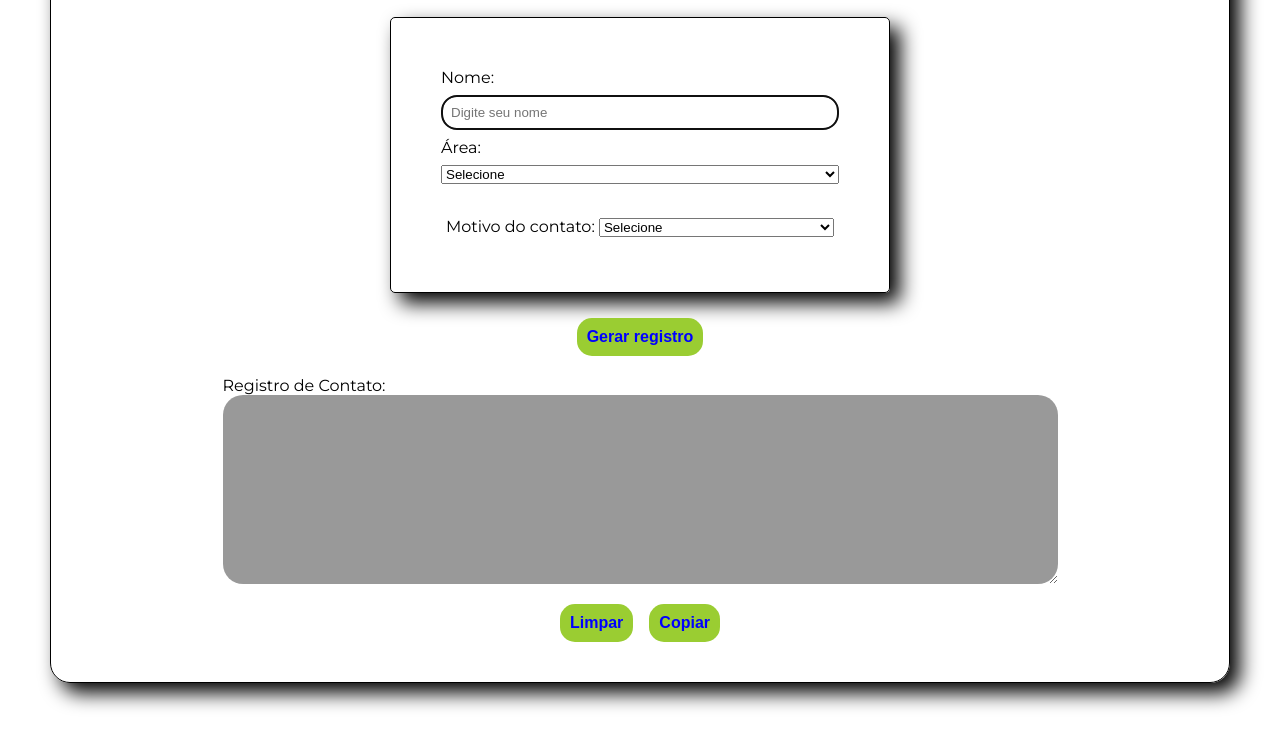
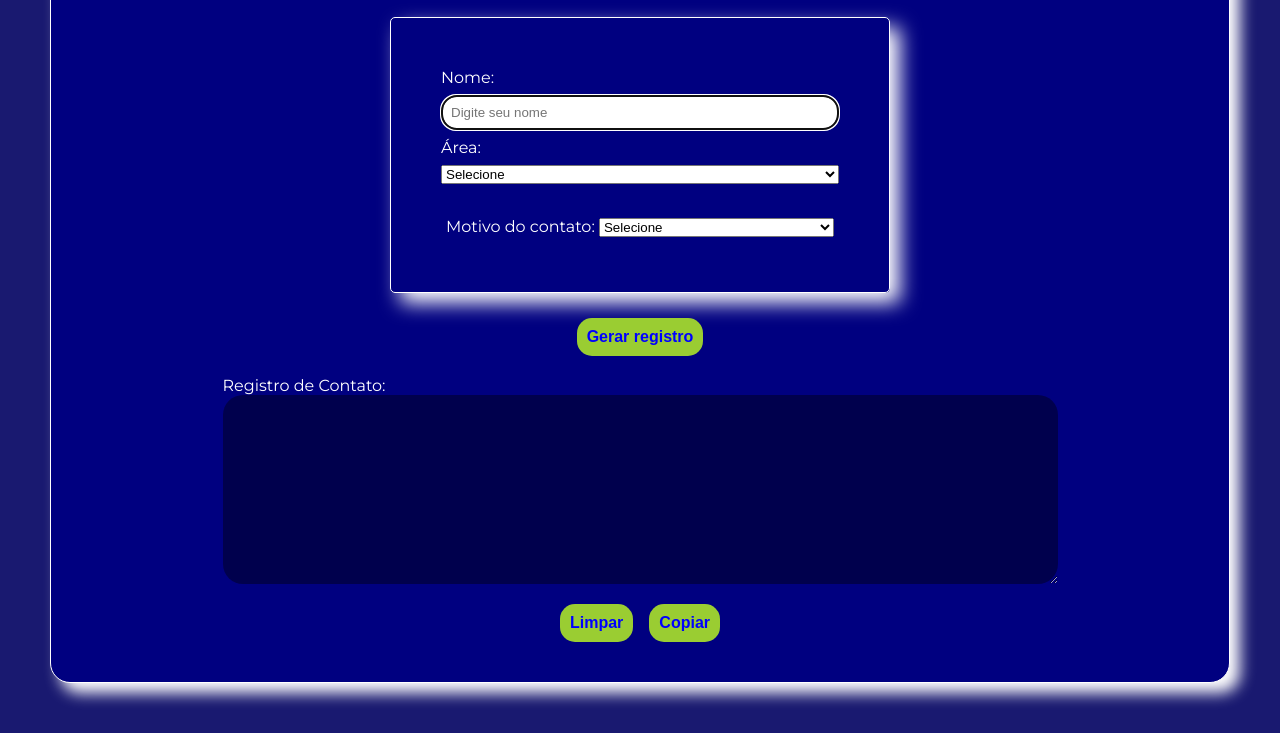
Before and after one commit to WilCb/registroDeContato, a plain HTML site: page index.html in a window 1280 px wide. Shown: the part 149-882 px from the top of the page. Drawn offline with Linux system fonts and the light colour scheme; files that its build step writes are made by us from their sources.

Commit message:
Alteração visual

```diff
--- a/assets/css/caixaPrincipal/caixaPrincipal.css
+++ b/assets/css/caixaPrincipal/caixaPrincipal.css
@@ -2,11 +2,13 @@
     align-items: center;
     border-radius: 20px;
     border: 1px solid;
-    box-shadow: 10px 10px 20px;
+    box-shadow: 10px 10px 15px;
     display: flex;
     flex-direction: column;
     margin: 20px;
     padding: 0 5px 5px 5px;
+    background-color: #000080;
+    color: white;
 }
 
 @media screen and (min-width: 0) {
--- a/assets/css/index.css
+++ b/assets/css/index.css
@@ -3,4 +3,5 @@ body {
     font-size: 16px;
     margin: 0;
     padding: 0;
+    background-color: #191970;
 }
```
